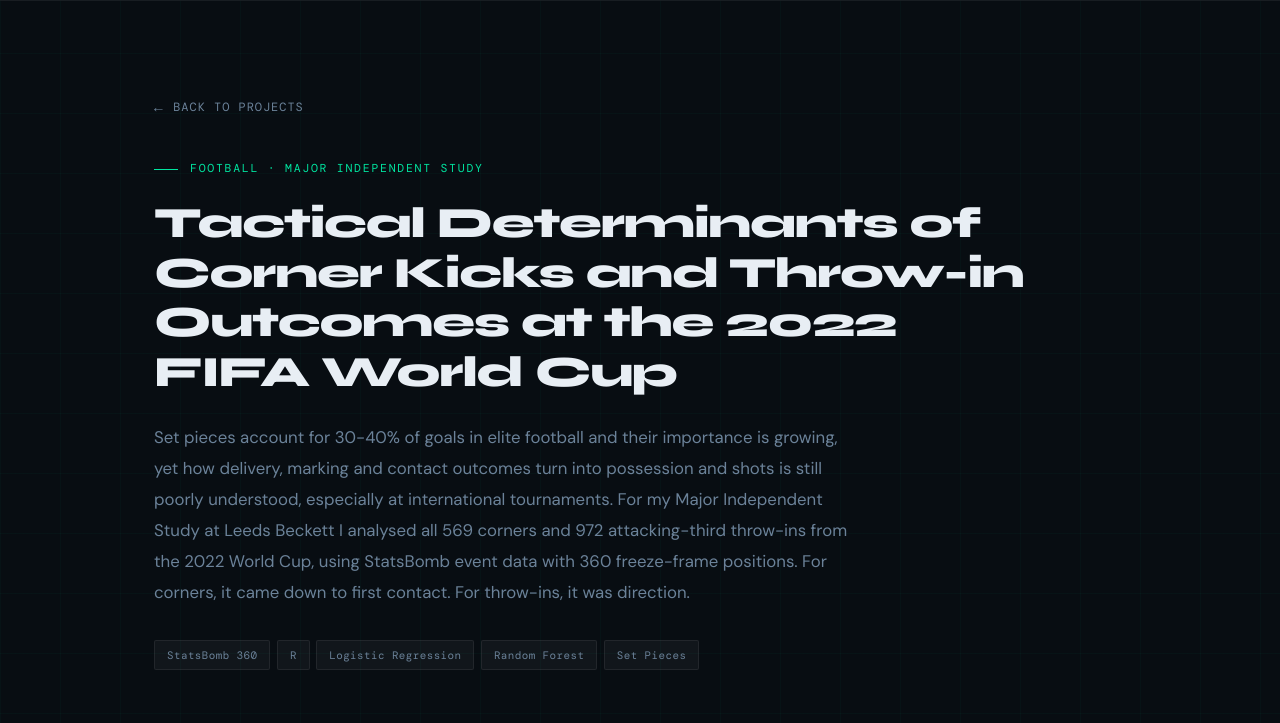
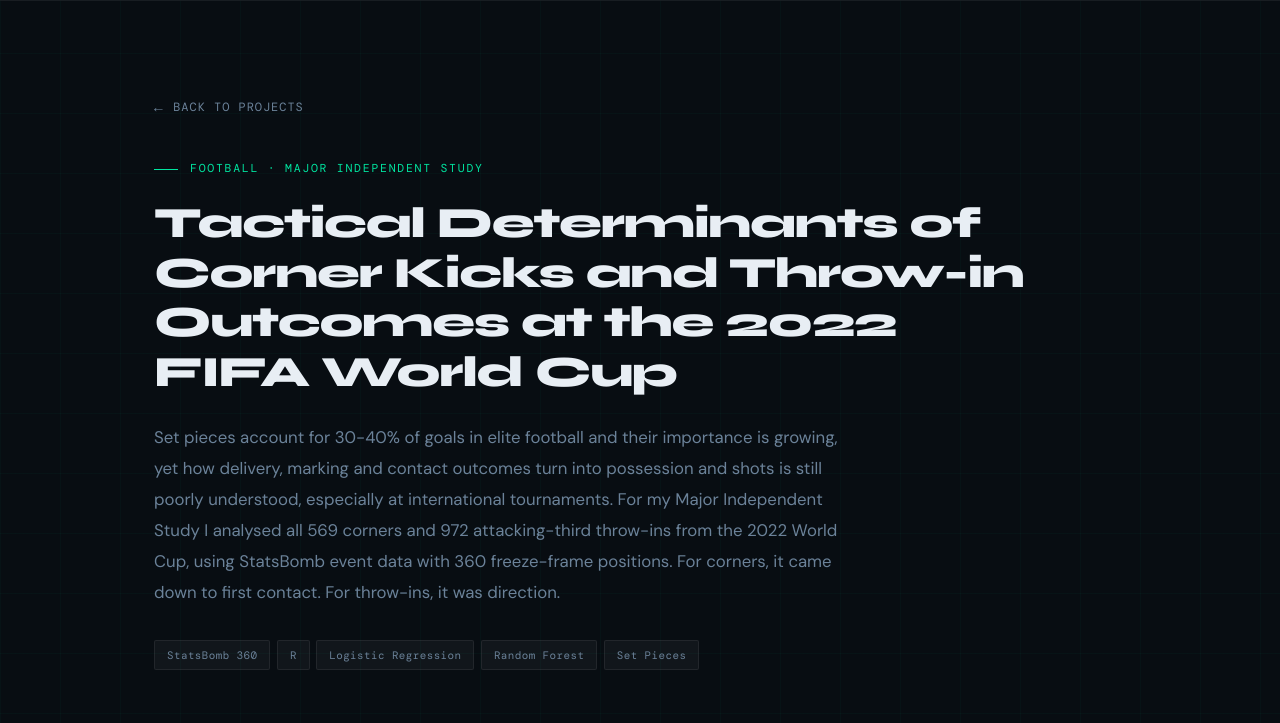
Before and after one commit to byyourlogic-KS/byyourlogic-KS.github.io, a plain HTML site: page wc2022.html in a window 1280 px wide. Shown: the part 67-790 px from the top of the page. Drawn offline with nearby package versions, Linux system fonts and the light colour scheme; a web font is replaced by a local one.

Commit message:
Drop redundant "at Leeds Beckett" from thesis page intro
Co-Authored-By: Claude Sonnet 5.5 <noreply@anthropic.com>

```diff
--- a/wc2022.html
+++ b/wc2022.html
@@ -298,7 +298,7 @@
   <div class="project-header-tag">Football · Major Independent Study</div>
   <h1 class="thesis-h1">Tactical Determinants of Corner Kicks and Throw-in Outcomes at the 2022 FIFA World Cup</h1>
   <p class="project-desc-lead">
-    Set pieces account for 30-40% of goals in elite football and their importance is growing, yet how delivery, marking and contact outcomes turn into possession and shots is still poorly understood, especially at international tournaments. For my Major Independent Study at Leeds Beckett I analysed all 569 corners and 972 attacking-third throw-ins from the 2022 World Cup, using StatsBomb event data with 360 freeze-frame positions. For corners, it came down to first contact. For throw-ins, it was direction.
+    Set pieces account for 30-40% of goals in elite football and their importance is growing, yet how delivery, marking and contact outcomes turn into possession and shots is still poorly understood, especially at international tournaments. For my Major Independent Study I analysed all 569 corners and 972 attacking-third throw-ins from the 2022 World Cup, using StatsBomb event data with 360 freeze-frame positions. For corners, it came down to first contact. For throw-ins, it was direction.
   </p>
   <div class="project-tags">
     <span class="project-tag">StatsBomb 360</span>
```
